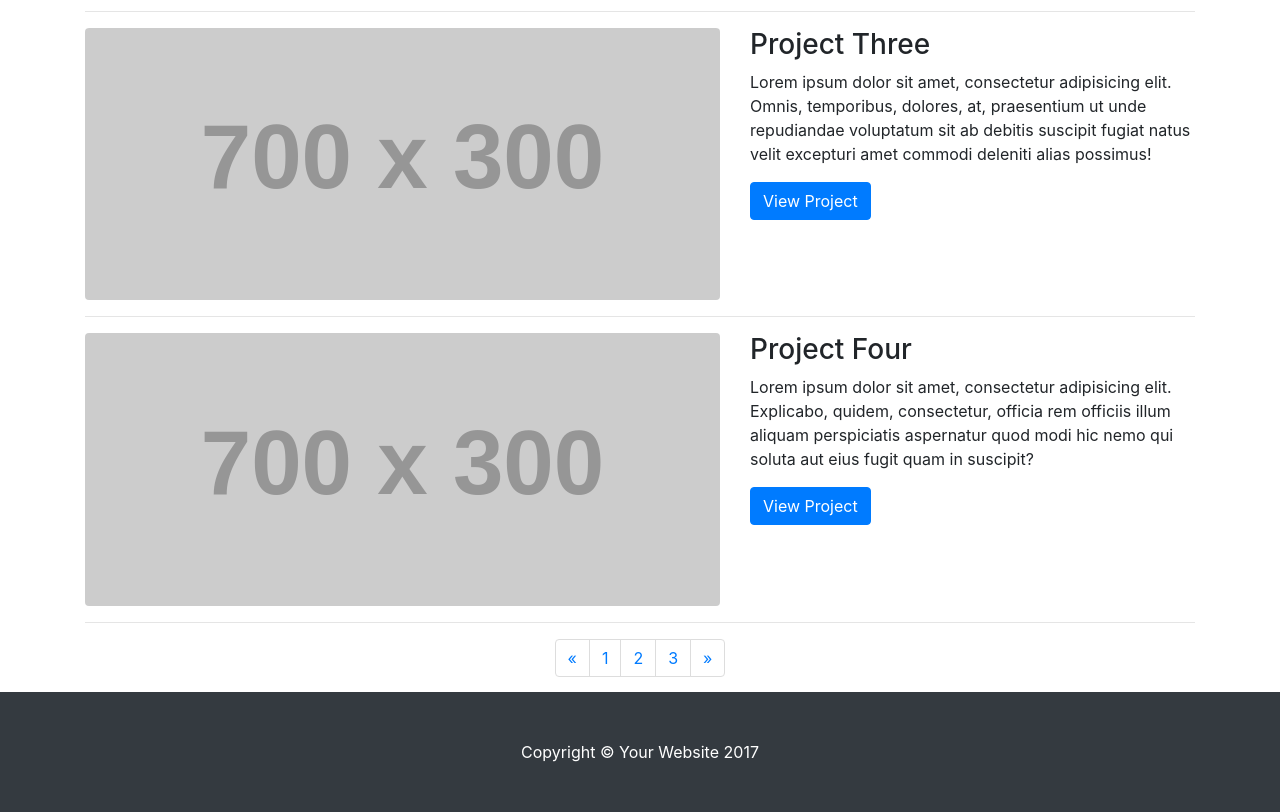
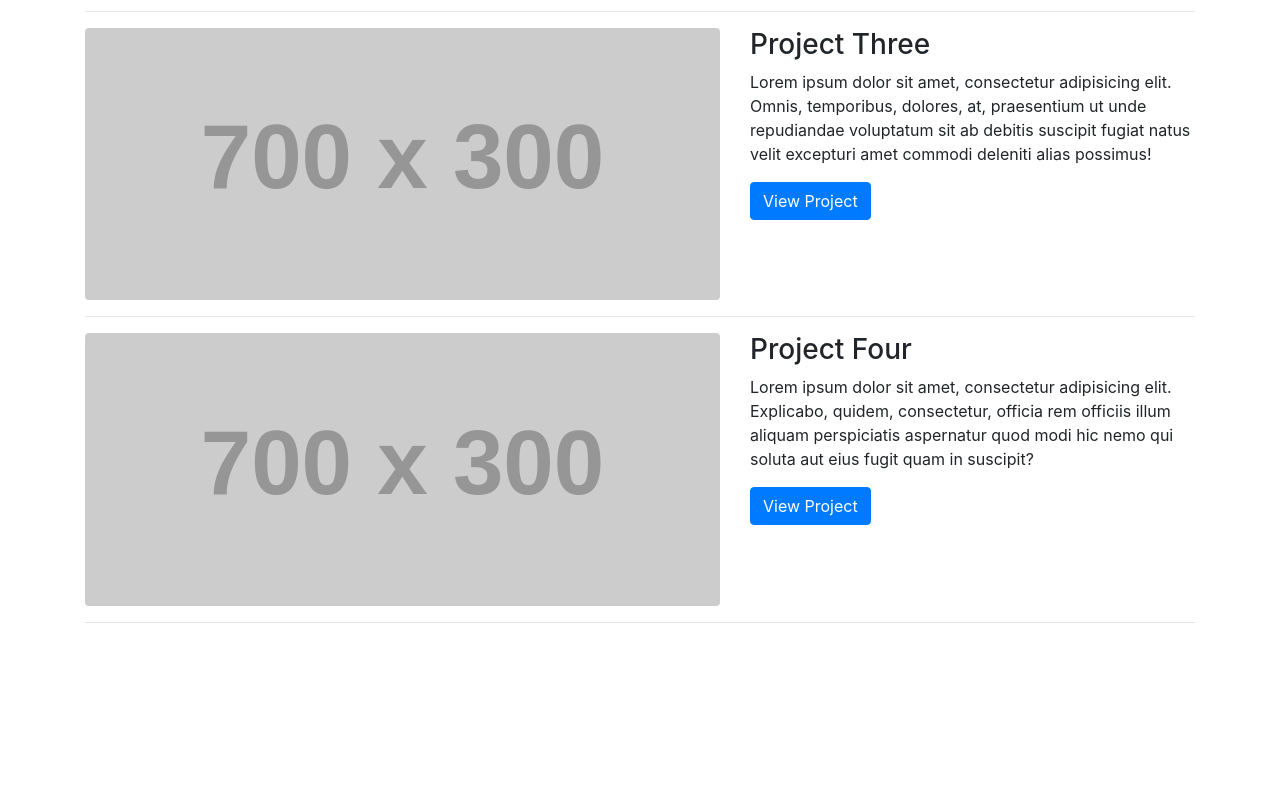
Before and after one commit to Creestab/MySite, a website: page portfolio.html in a window 1280 px wide. Shown: the part 734-1546 px from the top of the page. After the commit the page ends 1373 px from the top, so only its background shows below. Drawn offline with Linux system fonts and the light colour scheme; placeholder pictures from the web are drawn by us.

Commit message:
Almost
Just needs a bio and Portfolio pieces.

```diff
--- a/portfolio.html
+++ b/portfolio.html
@@ -8,7 +8,7 @@
     <meta name="description" content="">
     <meta name="author" content="">
 
-    <title>Portfolio</title>
+    <title>Chris Berghoff: Portfolio</title>
 
     <!-- Bootstrap core CSS -->
     <link href="vendor/bootstrap/css/bootstrap.min.css" rel="stylesheet">
@@ -37,8 +37,8 @@
     <div class="container">
 
       <!-- Page Heading -->
-      <h1 class="my-4">Page Heading
-        <small>Secondary Text</small>
+      <h1 class="my-4">Portfolio
+        <small>by Chris Berghoff</small>
       </h1>
 
       <!-- Project One -->
@@ -110,41 +110,8 @@
 
       <hr>
 
-      <!-- Pagination -->
-      <ul class="pagination justify-content-center">
-        <li class="page-item">
-          <a class="page-link" href="#" aria-label="Previous">
-            <span aria-hidden="true">&laquo;</span>
-            <span class="sr-only">Previous</span>
-          </a>
-        </li>
-        <li class="page-item">
-          <a class="page-link" href="#">1</a>
-        </li>
-        <li class="page-item">
-          <a class="page-link" href="#">2</a>
-        </li>
-        <li class="page-item">
-          <a class="page-link" href="#">3</a>
-        </li>
-        <li class="page-item">
-          <a class="page-link" href="#" aria-label="Next">
-            <span aria-hidden="true">&raquo;</span>
-            <span class="sr-only">Next</span>
-          </a>
-        </li>
-      </ul>
-
     </div>
     <!-- /.container -->
-
-    <!-- Footer -->
-    <footer class="py-5 bg-dark">
-      <div class="container">
-        <p class="m-0 text-center text-white">Copyright &copy; Your Website 2017</p>
-      </div>
-      <!-- /.container -->
-    </footer>
 
     <!-- Bootstrap core JavaScript -->
     <script src="vendor/jquery/jquery.min.js"></script>
```
Also changed, not shown: index.html (+6 -5 lines), 1 other file.
